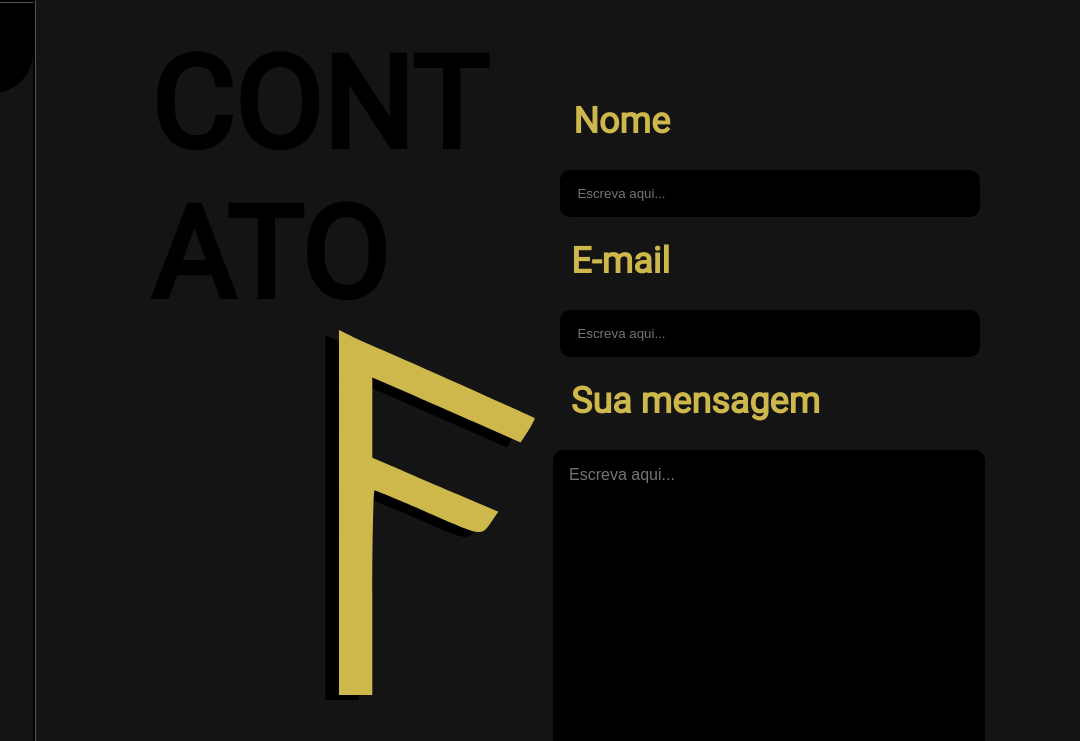
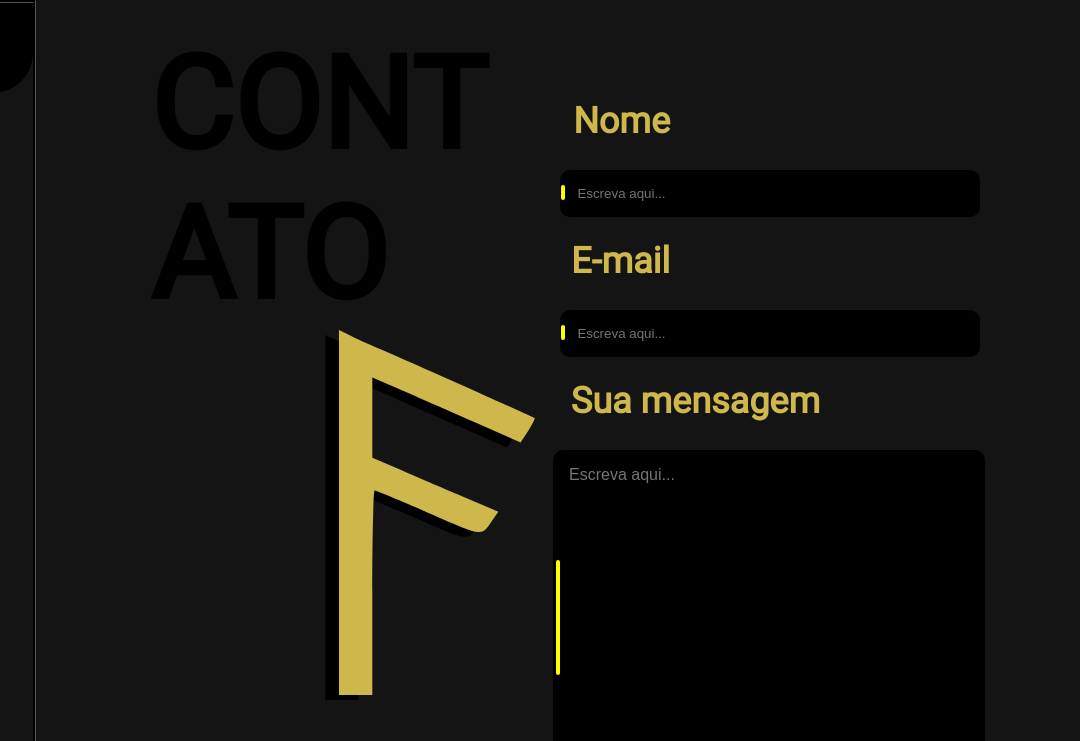
Before and after one commit to 0Ryab/HTML-CSS, a plain HTML site: page Meu-Portifolio/contato.html in a window 1280 px wide. Shown: the top 741 px of the page, 200-1280 px from the left. Drawn offline with Linux system fonts and the light colour scheme.

Commit message:
completed

```diff
--- a/Meu-Portifolio/contato-style.css
+++ b/Meu-Portifolio/contato-style.css
@@ -125,6 +125,17 @@ ul {
   right: 100px;
   top: 170px;
 }
+
+.detalhe {
+  width: 4px;
+  height: 15px;
+  background: #ffff00;
+  display: inline-block;
+  position: fixed;
+  right: 515px;
+  top: 185px;
+  border-radius: 2px;
+}
 input.text {
   width: 400px;
   height: 45px;
@@ -152,6 +163,17 @@ input.text {
   position: fixed;
   right: 100px;
   top: 310px;
+}
+
+.detalhe2 {
+  width: 4px;
+  height: 15px;
+  background: #ffff00;
+  display: inline-block;
+  position: fixed;
+  right: 515px;
+  top: 325px;
+  border-radius: 2px;
 }
 
 .email {
@@ -199,6 +221,16 @@ input.text {
   right: 95px;
   top: 450px;
 }
+.detalhe3 {
+  width: 4px;
+  height: 115px;
+  background: #ffff00;
+  display: inline-block;
+  position: fixed;
+  right: 520px;
+  top: 560px;
+  border-radius: 2px;
+}
 
 .footer {
   font-family: Roboto;
--- a/Meu-Portifolio/contato.html
+++ b/Meu-Portifolio/contato.html
@@ -46,12 +46,16 @@
       <h1>Nome</h1>
     </div>
     <div class="box1">
+      <span class="detalhe"></span>
       <input placeholder="  Escreva aqui..." type="text" class="text" name="fname" style="color: #e0e0e0;"><br><br>
     </div>
     <div class="email">
       <h1>E-mail</h1>
     </div>
     <div class="box2">
+      <!-- apenas detalhe amarelinho   -->
+      <span class="detalhe2"></span>
+      <!-- apenas detalhe amarelinho   -->
       <input placeholder="  Escreva aqui..." type="text" class="text" name="fname" style="color: #e0e0e0;"><br><br>
     </div>
     <div class="mensagem">
@@ -59,6 +63,7 @@
     </div>
     <div class="box3">
       <textarea class="textarea" placeholder="Escreva aqui..."></textarea>
+      <span class="detalhe3"></span>
     </div>
 
     <div class="footer">
--- a/Meu-Portifolio/cursos-style.css
+++ b/Meu-Portifolio/cursos-style.css
@@ -131,6 +131,17 @@ ul {
   border-radius: 15px;
 }
 
+.detalhe {
+  width: 4px;
+  height: 120px;
+  background: #ffff00;
+  display: inline-block;
+  position: fixed;
+  right: 495px;
+  top: 235px;
+  border-radius: 2px;
+}
+
 .ingles h2 {
   font-family: Roboto, sans-serif;
   color: #ceb84c;
@@ -199,6 +210,17 @@ span {
   border-radius: 15px;
 }
 
+.detalhe2 {
+  width: 4px;
+  height: 120px;
+  background: #ffff00;
+  display: inline-block;
+  position: fixed;
+  right: 495px;
+  top: 600px;
+  border-radius: 2px;
+}
+
 .web h2 {
   font-family: Roboto, sans-serif;
   color: #ceb84c;
--- a/Meu-Portifolio/experiencia-style.css
+++ b/Meu-Portifolio/experiencia-style.css
@@ -131,6 +131,17 @@ ul {
   border-radius: 15px;
 }
 
+.detalhe {
+  width: 4px;
+  height: 120px;
+  background: #ffff00;
+  display: inline-block;
+  position: fixed;
+  right: 495px;
+  top: 235px;
+  border-radius: 2px;
+}
+
 .Jovem h2 {
   font-family: Roboto, sans-serif;
   color: #ceb84c;
@@ -199,6 +210,17 @@ span {
   border-radius: 15px;
 }
 
+.detalhe2 {
+  width: 4px;
+  height: 120px;
+  background: #ffff00;
+  display: inline-block;
+  position: fixed;
+  right: 495px;
+  top: 600px;
+  border-radius: 2px;
+}
+
 .adm h2 {
   font-family: Roboto, sans-serif;
   color: #ceb84c;
--- a/Meu-Portifolio/formacao-style.css
+++ b/Meu-Portifolio/formacao-style.css
@@ -130,6 +130,17 @@ ul {
   border-radius: 15px;
 }
 
+.detalhe {
+  width: 4px;
+  height: 120px;
+  background: #ffff00;
+  display: inline-block;
+  position: fixed;
+  right: 495px;
+  top: 235px;
+  border-radius: 2px;
+}
+
 .tecnico h2 {
   font-family: Roboto, sans-serif;
   color: #ceb84c;
@@ -198,6 +209,17 @@ span {
   border-radius: 15px;
 }
 
+.detalhe2 {
+  width: 4px;
+  height: 120px;
+  background: #ffff00;
+  display: inline-block;
+  position: fixed;
+  right: 495px;
+  top: 600px;
+  border-radius: 2px;
+}
+
 .superior h2 {
   font-family: Roboto, sans-serif;
   color: #ceb84c;
--- a/Meu-Portifolio/home-style.css
+++ b/Meu-Portifolio/home-style.css
@@ -138,6 +138,16 @@ ul {
   padding: 0px 80px 0px 20px;
 }
 
+.detalhe {
+  width: 4px;
+  height: 190px;
+  background: #ffff00;
+  display: inline-block;
+  position: fixed;
+  right: 535px;
+  top: 325px;
+  border-radius: 2px;
+}
 .conteudo h1 {
   font-size: 36px;
   color: #ceb84c;
--- a/Meu-Portifolio/projetos-style.css
+++ b/Meu-Portifolio/projetos-style.css
@@ -131,6 +131,16 @@ ul {
   border-radius: 15px;
 }
 
+.detalhe {
+  width: 4px;
+  height: 120px;
+  background: #ffff00;
+  display: inline-block;
+  position: fixed;
+  right: 495px;
+  top: 235px;
+  border-radius: 2px;
+}
 .tcc h2 {
   font-family: Roboto, sans-serif;
   color: #ceb84c;
@@ -203,6 +213,17 @@ span {
   border-radius: 15px;
 }
 
+.detalhe2 {
+  width: 4px;
+  height: 120px;
+  background: #ffff00;
+  display: inline-block;
+  position: fixed;
+  right: 495px;
+  top: 600px;
+  border-radius: 2px;
+}
+
 .portifolio h2 {
   font-family: Roboto, sans-serif;
   color: #ceb84c;
```
Also changed, not shown: Meu-Portifolio/cursos.html (+2 -0 lines), Meu-Portifolio/experiencia.html (+2 -0 lines), Meu-Portifolio/formacao.html (+2 -0 lines), Meu-Portifolio/home.html (+2 -0 lines), Meu-Portifolio/projetos.html (+2 -0 lines).
